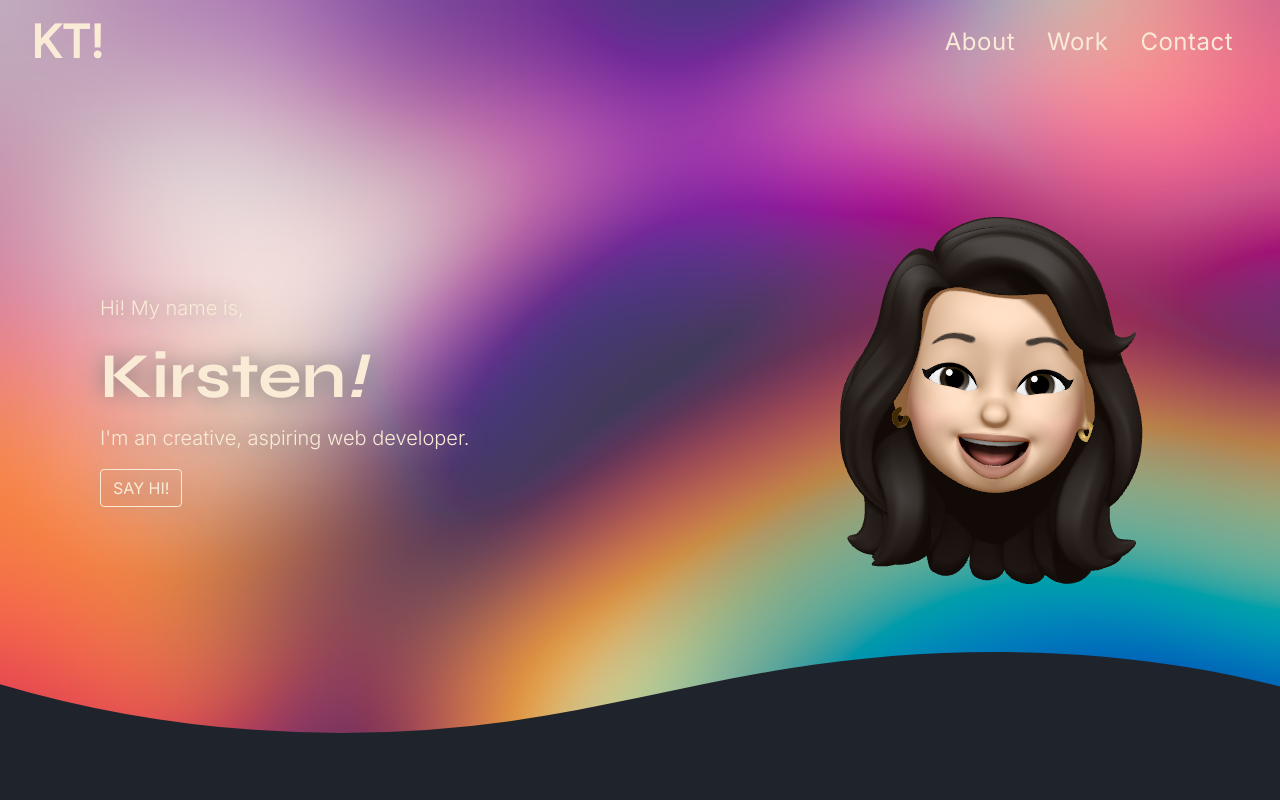
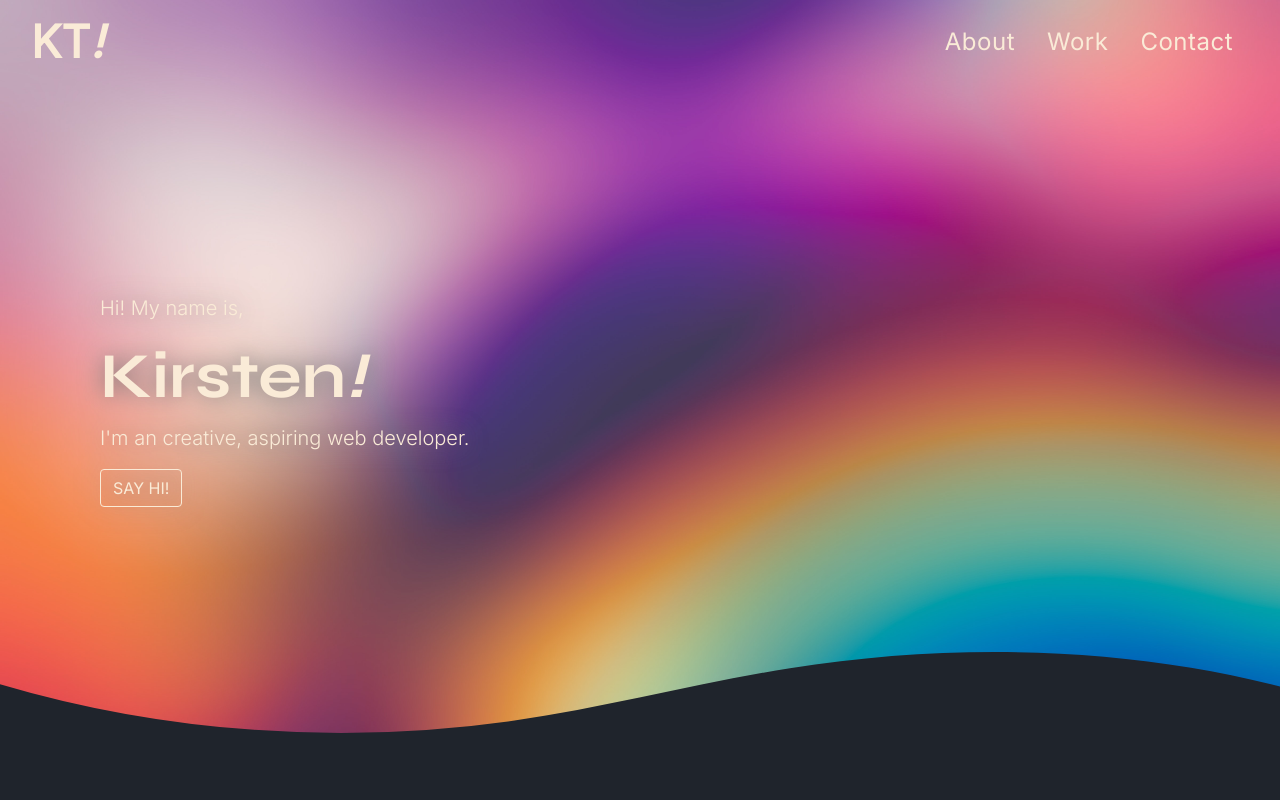
Before and after one commit to ktadique/Bootstrap-Portfolio, a plain HTML site: page index.html in a window 1280 px wide. Shown: the top 800 px of the page. Drawn offline with nearby package versions, Linux system fonts and the light colour scheme.

Commit message:
updated README

```diff
--- a/assets/css/style.css
+++ b/assets/css/style.css
@@ -158,6 +158,8 @@ color: var(--white);
   fill: #1f242c;
 }
 
+.hero-image-container{}
+
 /* About Section styles */
 
 .progress {
--- a/index.html
+++ b/index.html
@@ -33,7 +33,7 @@
     <!-- Navigation Bar -->
       <nav class="navbar fixed-top" id="mainNav">
         <div class="container-fluid">
-          <div class="logo"><a href="#home">KT!</a></div>
+          <div class="logo"><a href="#home">KT<span class="emph">!</span></a></div>
           <div class="nav-list">
             <ul class="nav justify-content-center">
               <li class="nav-item nav-link"><a href="#about">About</a></li>
@@ -47,7 +47,7 @@
     <section class="masthead" id="home">
       <div class="container h-100">
         <div class="row d-flex mx-auto h-100 align-items-center justify-content-center">
-          <div class="col-lg-8 col-sm-12">
+          <div class="col-lg-6 col-sm-12">
             <div class="header-content">
               <p class="lead">Hi! My name is,</p>
               <h1>Kirsten<span class="emph">!</span></h1>
@@ -60,14 +60,14 @@
 >
             </div>
           </div>
-          <div class="col-lg-4 col-sm-12">
-            <div class="image-container">
+          <div class="col-lg-6 col-sm-12">
+            <!-- <div class="hero-image-container">
               <img
                 src="/assets/images/ktimg2.png"
                 class="img-fluid"
                 alt="Kirsten Memoji"
               />
-            </div>
+            </div> -->
           </div>
         </div>
       </div>
```
Also changed, not shown: 2 other files.
